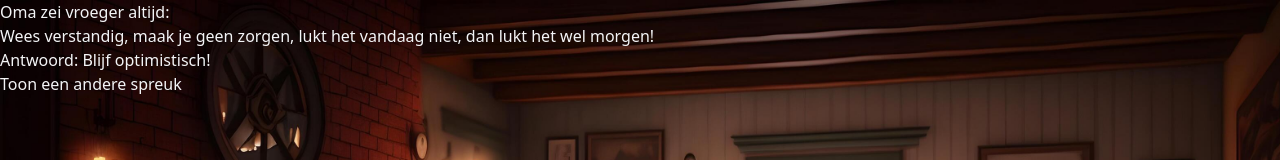
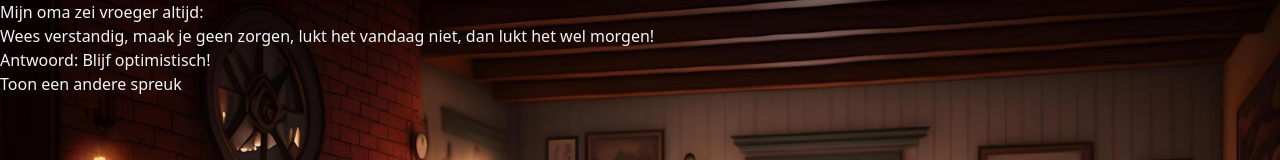
Before and after one commit to jeroenkleuters/omas-spreuken, a React (Vite) app: page / in a window 1280 px wide. Shown: the top 160 px of the page. Built offline with nearby package versions, Linux system fonts and the light colour scheme.

Commit message:
kleine tekst aanpassing

```diff
--- a/src/App.tsx
+++ b/src/App.tsx
@@ -3,7 +3,7 @@
 function App() {
   return (
     <div className="flex flex-col items-center justify-center h-screen gap-6">
-      <h1 className="text-3xl font-bold">Oma zei vroeger altijd:</h1>
+      <h1 className="text-3xl font-bold">Mijn oma zei vroeger altijd:</h1>
       <div className="flex items-center justify-center bg-gray-100">
       <RandomItem />
     </div>
```
